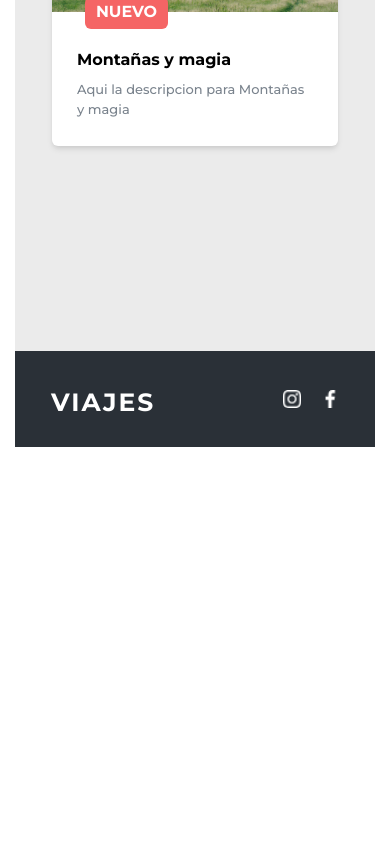
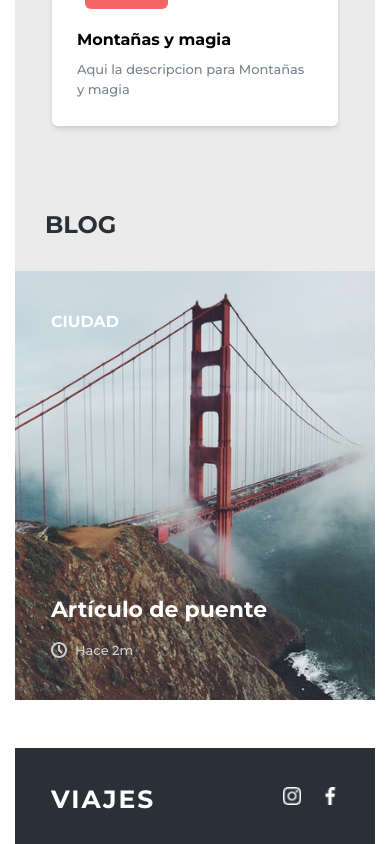
Before and after one commit to Ernesferre/Aenima-Viajes, a React (Create React App) app: page / in a window 390 px wide. Shown: the part 997-1841 px from the top of the page. Before the commit the page ends 1444 px from the top, so only its background shows below. Built offline with nearby package versions, Linux system fonts and the light colour scheme.

Commit message:
haciendo responsiva la seccion de tendencia y blog

```diff
--- a/src/components/Blog.js
+++ b/src/components/Blog.js
@@ -11,6 +11,9 @@ import time from "../assets/iconos/time.png";
 
 const Blog = () => {
   return (
+    <>
+      {/* // Desktop Layout */}
+
       <VStack
         d={{ base: "none", md: "flex" }}
         mt="-17rem"
@@ -213,6 +216,65 @@ const Blog = () => {
           </GridItem>
         </Grid>
       </VStack>
+
+      {/* // Mobile Layout */}
+
+      <VStack
+        d={{ base: "flex", md: "none" }}
+        mt="-12rem"
+        mb="6rem"
+        alignItems="flex-start"
+        position="relative"
+        fontFamily="Montserrat"
+        color="white"
+        // pl="139px"
+        // pr="139px"
+        // maxW="600px"
+        mx="auto"
+        // mt="20px"
+      >
+        <Text
+          pl="30px"
+          fontSize="24px"
+          color="#2A3037"
+          fontWeight="bold"
+          mb="20px"
+        >
+          BLOG
+        </Text>
+        <Img
+          src={articulo_big_01}
+          alt="articulo_bir_01"
+          objectFit="cover"
+          h="429px"
+          w="360px"
+        />
+        <Text
+          fontWeight="bold"
+          fontSize="16px"
+          position="absolute"
+          top="95px"
+          left="36px"
+        >
+          CIUDAD
+        </Text>
+        <Text
+          fontWeight="bold"
+          fontSize="22px"
+          position="absolute"
+          bottom="74px"
+          left="36px"
+        >
+          Artículo de puente
+        </Text>
+        <HStack position="absolute" bottom="40px" left="36px">
+          <Img src={time} alt="time" color="#CBD0D3" size="13px" />
+          <Text fontSize="13px" color="#CBD0D3">
+            Hace 2m
+          </Text>
+        </HStack>
+      </VStack>
+    </>
   );
 };
 
--- a/src/components/Trends.js
+++ b/src/components/Trends.js
@@ -11,19 +11,15 @@ const Trends = () => {
       {/* // Desktop Layout */}
 
       <Box
+        d={{ base: "none", md: "flex" }}
         h="736px"
         bg="#EBEBEB"
         position="relative"
-        // mx="auto"
-        d={{ base: "none", md: "flex" }}
       >
         <VStack
-          // position="absolut"
           w="933px"
           h="314px"
           alignItems="flex-start"
-          // ml="3rem"
-          // mr="3rem"
           pl="139px"
           pr="139px"
         >
@@ -64,14 +60,13 @@ const Trends = () => {
       {/* // Mobile Layout */}
 
       <Box h="736px" bg="#EBEBEB" w="360px" d={{ base: "flex", md: "none" }}>
-        <VStack d="flex" mx="auto">
+        <VStack d="flex" mx="auto" alignItems="flex-start">
           <Text
-            mt="100px"
+            mt="80px"
             fontSize="24px"
             fontFamily="Montserrat"
             color="#2A3037"
             fontWeight="bold"
-            textAlign="center"
             mb="20px"
           >
             TENDENCIAS
```
Lines whose indentation alone changed are shown as unchanged.
